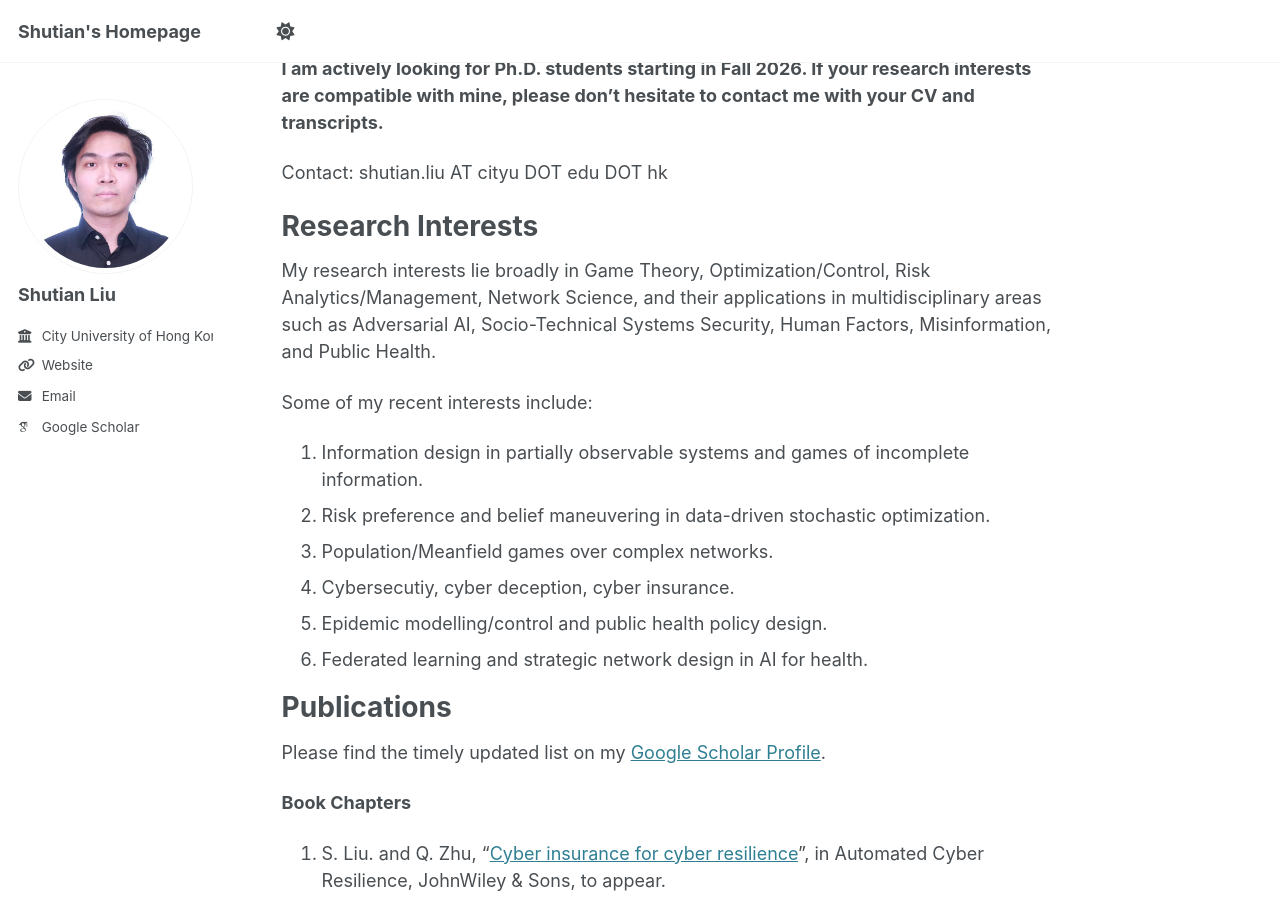
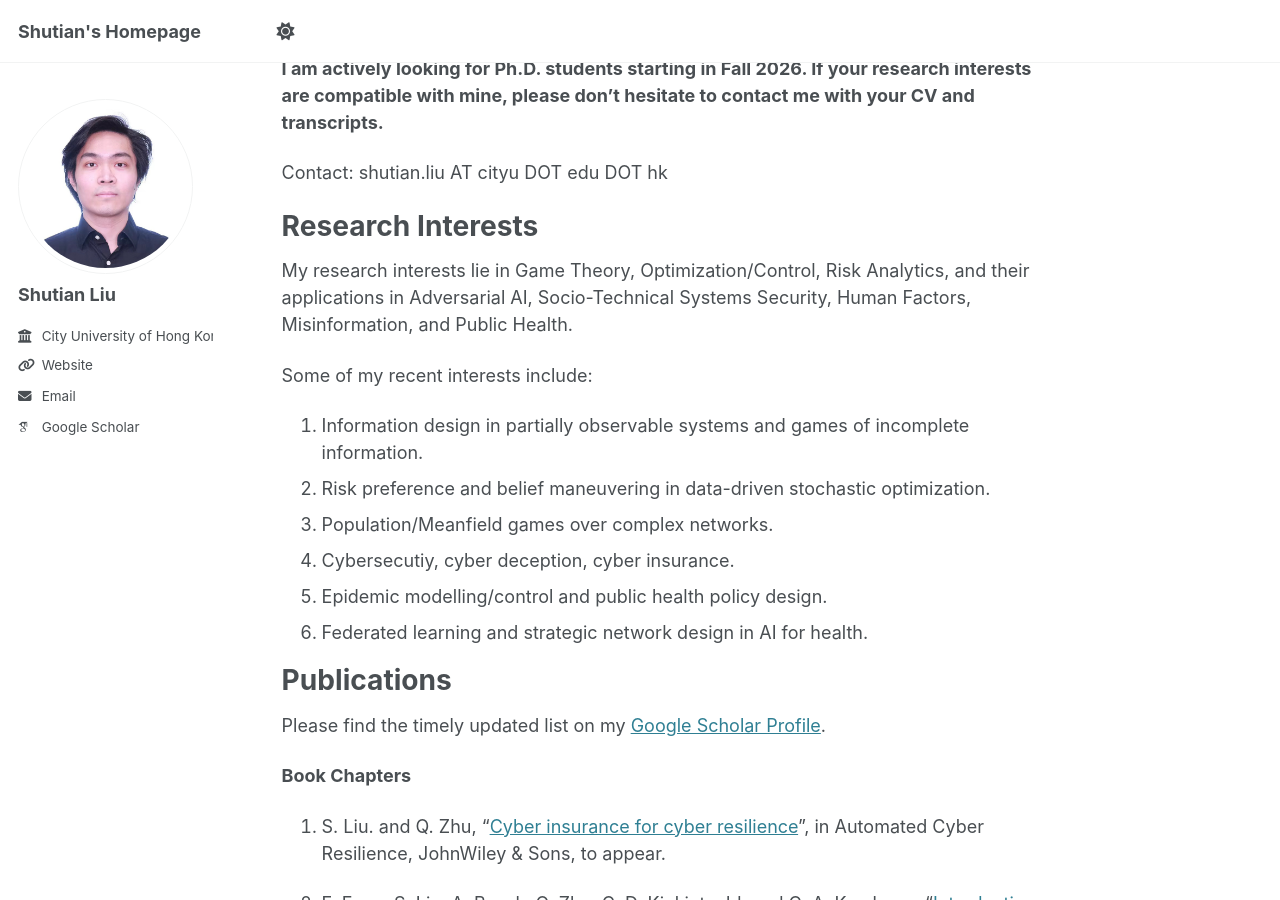
Before and after one commit to ShutianLiu31/shutianliu31.github.io, a Jekyll site: the page built from _pages/about.md, in a window 1280 px wide and 900 px high, scrolled down 316 px. Built offline with Jekyll 4.4.1, drawn with Linux system fonts in a browser that asks for light colours; some web fonts are replaced.

Commit message:
Update about.md

```diff
--- a/_pages/about.md
+++ b/_pages/about.md
@@ -7,7 +7,7 @@ redirect_from:
   - /about.html
 ---
 
-I am an Assistant Professor at the [Department of Systems Engineering at City University of Hong Kong](https://www.cityu.edu.hk/sye/).
+I am an Assistant Professor at the [Department of Systems Engineering at City University of Hong Kong](https://www.cityu.edu.hk/stfprofile/shutian.liu.htm).
 
 Previously, I obtained my Ph.D. from the Department of Electrical and Computer Engineering at New York University, M.S. from the Department of Electrical Engineering at Columbia University, and B.E. from the Department of Automation at Tsinghua University.
 
@@ -20,7 +20,7 @@ Contact: shutian.liu AT cityu DOT edu DOT hk
 Research Interests
 ======
 
-My research interests lie broadly in Game Theory, Optimization/Control, Risk Analytics/Management, Network Science, and their applications in multidisciplinary areas such as Adversarial AI, Socio-Technical Systems Security, Human Factors, Misinformation, and Public Health.
+My research interests lie in Game Theory, Optimization/Control, Risk Analytics, and their applications in Adversarial AI, Socio-Technical Systems Security, Human Factors, Misinformation, and Public Health.
 
 Some of my recent interests include:
 1. Information design in partially observable systems and games of incomplete information.
```
